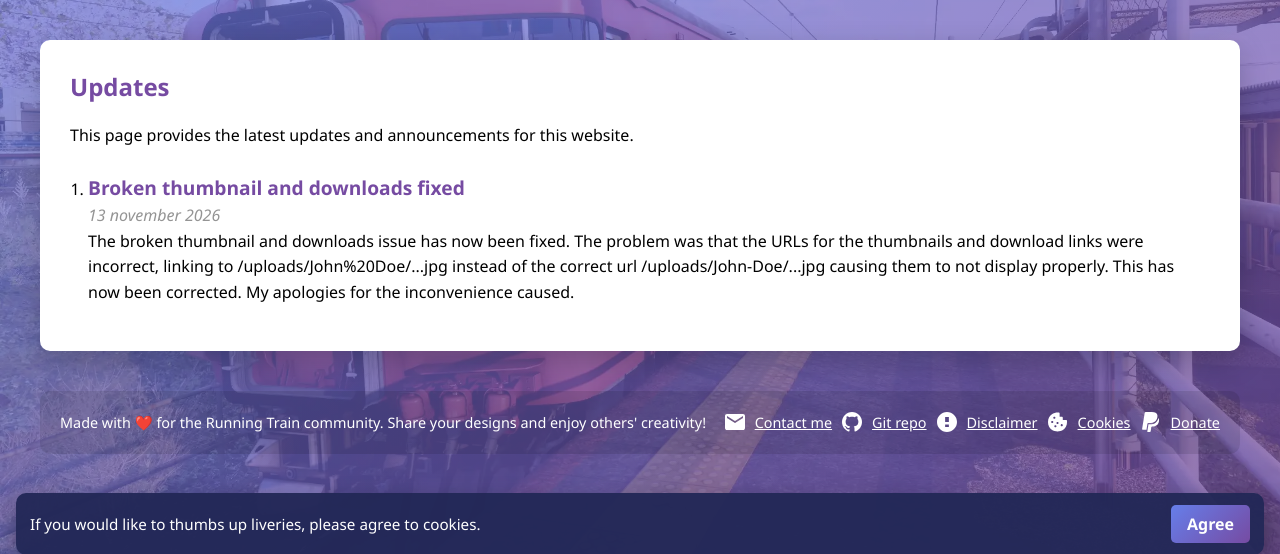
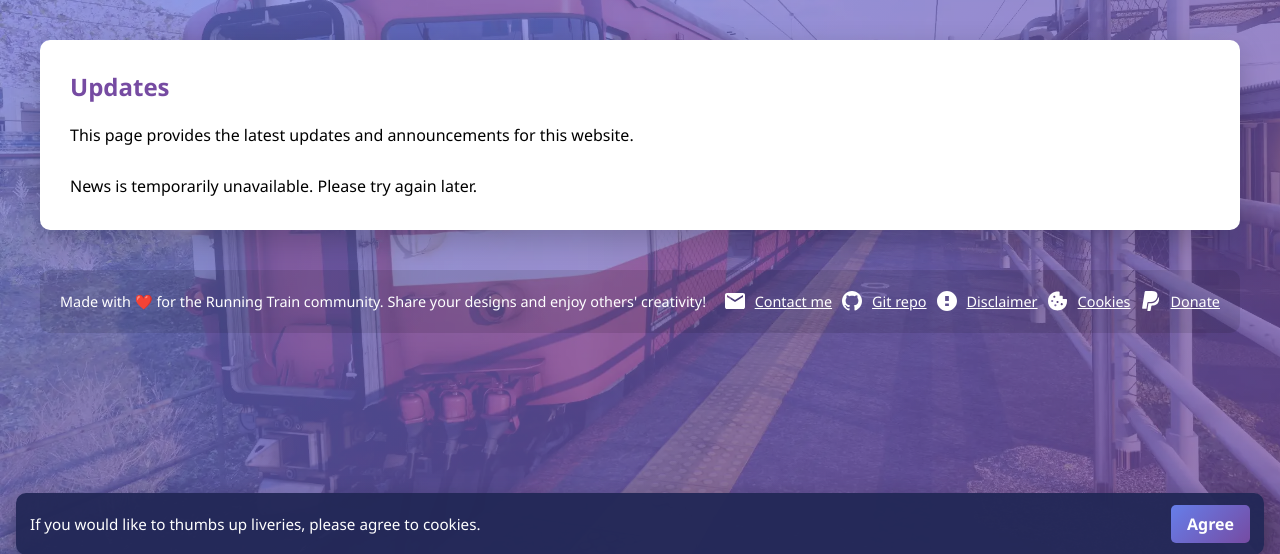
Before and after one commit to frankriezebos/running-train-liveries, a PHP site: page /updates.php in a window 1280 px wide. Shown: the part 229-783 px from the top of the page. Run offline with PHP 8.4, Linux system fonts and the light colour scheme.

Commit message:
Apisful cms connection for updates

```diff
--- /dev/null
+++ b/components/news.php
@@ -0,0 +1,87 @@
+<?php
+
+function apisfulApiKey() {
+    $key = getenv('APISFUL');
+    if ($key === false) {
+        $envFile = __DIR__ . '/../.env';
+        $env = is_readable($envFile) ? @parse_ini_file($envFile, false, INI_SCANNER_RAW) : false;
+        if ($env === false || !isset($env['APISFUL'])) {
+            throw new RuntimeException('APISFUL is not configured.');
+        }
+        $key = $env['APISFUL'];
+    }
+
+    if (!is_string($key) || trim($key) === '' || strpbrk($key, "\r\n") !== false) {
+        throw new RuntimeException('APISFUL contains an invalid API key.');
+    }
+
+    return trim($key);
+}
+
+function requestApisfulNews($apiKey, $page) {
+    $url = 'https://api.apisful.com/v1/collections/news/?per_page=200&order_by=-created_at&page=' . $page;
+    $context = stream_context_create([
+        'http' => [
+            'method' => 'GET',
+            'header' => "X-Api-Key: $apiKey\r\nAccept: application/json\r\n",
+            'timeout' => 10,
+            'ignore_errors' => true,
+            'follow_location' => 0,
+        ],
+    ]);
+    $body = @file_get_contents($url, false, $context);
+    if ($body === false || !isset($http_response_header[0]) ||
+        !preg_match('/^HTTP\/\S+ 200(?:\s|$)/', $http_response_header[0])) {
+        throw new RuntimeException('Could not fetch news from Apisful.');
+    }
+
+    $response = json_decode($body, true);
+    if (!is_array($response)) {
+        throw new RuntimeException('Apisful returned invalid JSON.');
+    }
+    return $response;
+}
+
+function fetchNews($apiKey, $request = 'requestApisfulNews') {
+    $news = [];
+    $page = 1;
+    do {
+        $response = $request($apiKey, $page);
+        if (!isset($response['results']) || !is_array($response['results']) ||
+            !array_key_exists('next', $response) ||
+            ($response['next'] !== null && (!is_string($response['next']) || $response['next'] === '')) ||
+            ($response['next'] !== null && count($response['results']) === 0)) {
+            throw new RuntimeException('Apisful returned an invalid news response.');
+        }
+
+        foreach ($response['results'] as $record) {
+            if (!is_array($record) || !isset($record['title'], $record['description'], $record['created_at']) ||
+                !is_string($record['title']) || !is_string($record['description']) ||
+                !is_string($record['created_at']) || trim($record['created_at']) === '') {
+                throw new RuntimeException('Apisful returned an invalid news record.');
+            }
+            try {
+                $date = new DateTimeImmutable($record['created_at']);
+            } catch (Exception $exception) {
+                throw new RuntimeException('Apisful returned an invalid news date.', 0, $exception);
+            }
+            $news[] = [
+                'title' => $record['title'],
+                'description' => $record['description'],
+                'date' => $date,
+            ];
+        }
+        $page++;
+    } while ($response['next'] !== null);
+
+    usort($news, function ($first, $second) {
+        return $second['date'] <=> $first['date'];
+    });
+
+    foreach ($news as &$item) {
+        $item['date'] = $item['date']->setTimezone(new DateTimeZone('UTC'))->format('j F Y H:i') . ' UTC';
+    }
+    unset($item);
+
+    return $news;
+}
--- a/router.php
+++ b/router.php
@@ -1,5 +1,9 @@
 <?php
 $path = parse_url($_SERVER["REQUEST_URI"], PHP_URL_PATH);
+if (preg_match('/^\.env(?:$|\.)/i', basename(rawurldecode($path)))) {
+  http_response_code(403);
+  exit('Forbidden');
+}
 if ($path === '/api/liveries') {
   require __DIR__ . '/api/liveries.php';
   return;
--- a/updates.php
+++ b/updates.php
@@ -1,3 +1,15 @@
+<?php
+require_once __DIR__ . '/components/news.php';
+
+try {
+  $news = fetchNews(apisfulApiKey());
+  $newsError = false;
+} catch (RuntimeException $exception) {
+  error_log('News: ' . $exception->getMessage());
+  $news = [];
+  $newsError = true;
+}
+?>
 <!doctype html>
 <html lang="en">
 
@@ -26,13 +38,21 @@
 
       <p><br /></p>
 
-      <ol class="updates-list">
-        <li>
-          <h2 class="h3 update-title">Broken thumbnail and downloads fixed</h2>
-          <p class="date"><em>13 november 2026</em></p>
-          <p>The broken thumbnail and downloads issue has now been fixed. The problem was that the URLs for the thumbnails and download links were incorrect, linking to /uploads/John%20Doe/...jpg instead of the correct url /uploads/John-Doe/...jpg causing them to not display properly. This has now been corrected. My apologies for the inconvenience caused.</p>
-        </li>
-      </ol>
+      <?php if ($newsError): ?>
+        <p>News is temporarily unavailable. Please try again later.</p>
+      <?php elseif (!$news): ?>
+        <p>There are no updates yet.</p>
+      <?php else: ?>
+        <ol class="updates-list">
+          <?php foreach ($news as $item): ?>
+            <li>
+              <h2 class="h3 update-title"><?= htmlspecialchars($item['title'], ENT_QUOTES | ENT_SUBSTITUTE, 'UTF-8') ?></h2>
+              <p class="date"><em><?= htmlspecialchars($item['date'], ENT_QUOTES | ENT_SUBSTITUTE, 'UTF-8') ?></em></p>
+              <?= $item['description'] ?>
+            </li>
+          <?php endforeach; ?>
+        </ol>
+      <?php endif; ?>
     </div>
 
     <?php include('components/footer.php'); ?>
```
Also changed, not shown: .htaccess.
